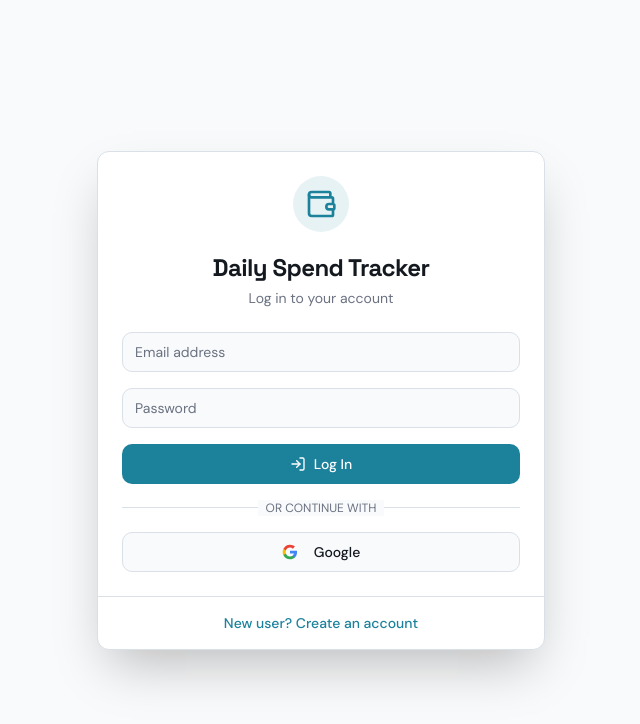
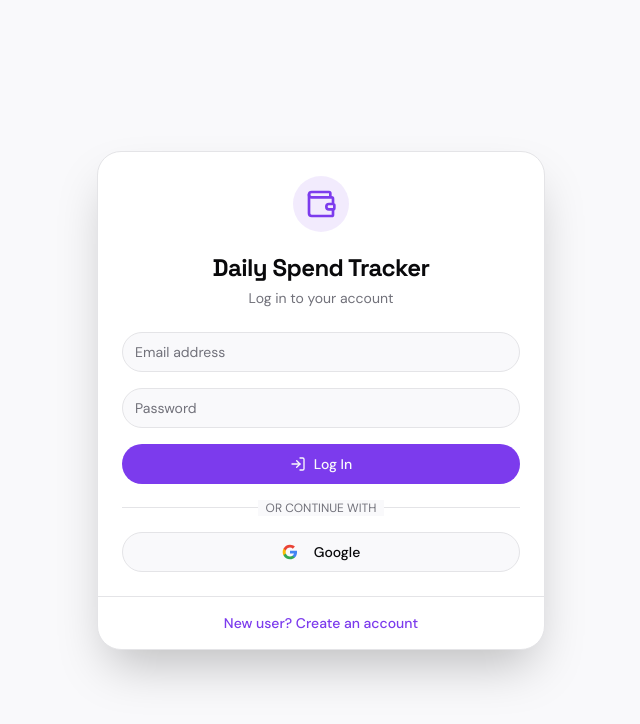
Before and after one commit to Hari1494/My_AI_Projetcs, a React (Vite) app: page /login in a window 1280 px wide. Shown: the top 724 px of the page, without its empty margins (319-959 px from the left). Built offline with nearby package versions, Linux system fonts and the light colour scheme; no server answers; the HTML template or start-up script is replaced by a standard one.

Commit message:
Branding: Add Daily Spender Logo, Vibrant Purple/Pink Gradients, and Glassmorphism

```diff
--- /dev/null
+++ b/src/components/Logo.tsx
@@ -0,0 +1,26 @@
+import { Wallet, Sparkles } from "lucide-react";
+
+const Logo = () => {
+  return (
+    <div className="flex items-center gap-2">
+      <div className="relative">
+        <div className="bg-gradient-to-tr from-primary to-pink-500 p-2 rounded-xl shadow-lg transform rotate-3">
+          <Wallet className="h-6 w-6 text-white" />
+        </div>
+        <div className="absolute -top-1 -right-1">
+          <Sparkles className="h-3 w-3 text-yellow-400 animate-pulse" />
+        </div>
+      </div>
+      <div className="flex flex-col -space-y-1">
+        <span className="font-display font-black text-xl tracking-tighter bg-gradient-to-r from-primary to-pink-500 bg-clip-text text-transparent italic">
+          DAILY
+        </span>
+        <span className="text-[10px] font-black uppercase tracking-[0.3em] text-muted-foreground opacity-50">
+          SPENDER
+        </span>
+      </div>
+    </div>
+  );
+};
+
+export default Logo;
--- a/src/index.css
+++ b/src/index.css
@@ -8,39 +8,40 @@ All colors MUST be HSL.
 
 @layer base {
   :root {
-    --background: 210 20% 98%;
-    --foreground: 220 20% 10%;
+    --background: 240 20% 98%;
+    --foreground: 240 10% 3.9%;
 
     --card: 0 0% 100%;
-    --card-foreground: 220 20% 10%;
+    --card-foreground: 240 10% 3.9%;
 
     --popover: 0 0% 100%;
-    --popover-foreground: 220 20% 10%;
+    --popover-foreground: 240 10% 3.9%;
 
-    --primary: 192 70% 36%;
-    --primary-foreground: 0 0% 100%;
+    --primary: 262 83% 58%;
+    --primary-foreground: 210 20% 98%;
 
-    --secondary: 210 20% 94%;
-    --secondary-foreground: 220 20% 10%;
+    --secondary: 240 4.8% 95.9%;
+    --secondary-foreground: 240 5.9% 10%;
 
-    --muted: 210 15% 93%;
-    --muted-foreground: 220 10% 46%;
+    --muted: 240 4.8% 95.9%;
+    --muted-foreground: 240 3.8% 46.1%;
 
-    --accent: 192 50% 92%;
-    --accent-foreground: 192 70% 26%;
+    --accent: 262 50% 95%;
+    --accent-foreground: 262 83% 48%;
 
-    --destructive: 0 72% 51%;
-    --destructive-foreground: 0 0% 100%;
+    --destructive: 0 84.2% 60.2%;
+    --destructive-foreground: 210 20% 98%;
 
-    --border: 214 20% 88%;
-    --input: 214 20% 88%;
-    --ring: 192 70% 36%;
+    --border: 240 5.9% 90%;
+    --input: 240 5.9% 90%;
+    --ring: 262 83% 58%;
 
-    --radius: 0.75rem;
+    --radius: 1.5rem;
 
-    --status-good: 142 60% 40%;
-    --status-moderate: 38 92% 50%;
-    --status-excess: 0 72% 51%;
+    --status-good: 142 76% 36%;
+    --status-moderate: 24 95% 53%;
+    --status-excess: 346 84% 61%;
+
 
     --sidebar-background: 0 0% 98%;
     --sidebar-foreground: 240 5.3% 26.1%;
@@ -97,6 +98,12 @@ All colors MUST be HSL.
   }
 
   body {
-    @apply bg-background text-foreground;
+    @apply bg-background text-foreground antialiased min-h-screen;
+    background-image:
+      radial-gradient(at 0% 0%, hsla(262, 83%, 58%, 0.05) 0px, transparent 50%),
+      radial-gradient(at 100% 0%, hsla(346, 84%, 61%, 0.05) 0px, transparent 50%),
+      radial-gradient(at 100% 100%, hsla(262, 83%, 58%, 0.05) 0px, transparent 50%),
+      radial-gradient(at 0% 100%, hsla(346, 84%, 61%, 0.05) 0px, transparent 50%);
   }
+
 }
--- a/src/pages/Index.tsx
+++ b/src/pages/Index.tsx
@@ -14,8 +14,8 @@ import { toast } from "sonner";
 import { useAuth } from "@/components/AuthProvider";
 import { signOut } from "firebase/auth";
 import { useNavigate } from "react-router-dom";
-
 import { motion, AnimatePresence, Variants } from "framer-motion";
+import Logo from "@/components/Logo";
 
 const container: Variants = {
   hidden: { opacity: 0 },
@@ -28,14 +28,14 @@ const container: Variants = {
 };
 
 const item: Variants = {
-  hidden: { opacity: 0, y: 10 },
+  hidden: { opacity: 0, y: 15 },
   show: {
     opacity: 1,
     y: 0,
     transition: {
       type: "spring",
-      stiffness: 300,
-      damping: 24
+      stiffness: 260,
+      damping: 20
     }
   }
 };
@@ -143,55 +143,69 @@ const Index = () => {
     >
       <div className="mx-auto max-w-md px-4 py-8">
         {/* Header */}
-        <motion.div variants={item} className="mb-6 flex items-center justify-between gap-2">
+        <motion.div variants={item} className="mb-8 flex items-center justify-between gap-2">
           {isAdmin ? (
-            <Button variant="ghost" size="icon" onClick={() => navigate("/admin")} title="Admin Panel" className="rounded-full shadow-sm">
-              <ShieldCheck className="h-5 w-5 text-primary" />
+            <Button variant="ghost" size="icon" onClick={() => navigate("/admin")} title="Admin Panel" className="rounded-2xl shadow-sm hover:scale-110 active:scale-95 transition-all">
+              <ShieldCheck className="h-6 w-6 text-primary" />
             </Button>
           ) : (
             <div className="w-10" />
           )}
 
           <div className="text-center flex-1">
-            <div className="inline-flex items-center gap-2 rounded-full bg-primary/10 px-4 py-1.5 mb-3">
-              <Wallet className="h-4 w-4 text-primary" />
-              <span className="text-sm font-bold text-primary">Tracker</span>
-            </div>
+            <Logo />
           </div>
 
           <div className="flex-1 flex justify-end">
-            <Button variant="ghost" size="icon" onClick={handleSignOut} title="Sign Out" className="rounded-full shadow-sm">
-              <LogOut className="h-5 w-5 text-muted-foreground" />
+            <Button variant="ghost" size="icon" onClick={handleSignOut} title="Sign Out" className="rounded-2xl shadow-sm hover:scale-110 active:scale-95 transition-all">
+              <LogOut className="h-6 w-6 text-muted-foreground/30" />
             </Button>
           </div>
         </motion.div>
 
-        <motion.div variants={item} className="text-center mb-8">
-          <h1 className="font-display text-4xl font-black text-foreground tracking-tight">
+        <motion.div variants={item} className="text-center mb-10">
+          <h1 className="font-display text-4xl font-black text-foreground tracking-tighter italic">
             Monthly Spending
           </h1>
-          <div className="flex items-center justify-center gap-2 mt-1">
-            <p className="text-xs text-muted-foreground truncate opacity-60">
+          <div className="flex items-center justify-center gap-2 mt-2">
+            <p className="text-xs text-muted-foreground truncate font-medium opacity-50">
               {user?.email}
             </p>
-            {isAdmin && <span className="text-[10px] uppercase font-bold text-primary px-1.5 py-0.5 bg-primary/10 rounded-full">Admin</span>}
+            {isAdmin && <span className="text-[9px] uppercase font-bold text-primary px-2 py-0.5 bg-primary/10 rounded-full border border-primary/20">Admin</span>}
           </div>
         </motion.div>
 
 
+
         {/* Monthly Total Card */}
         <motion.div variants={item} whileHover={{ scale: 1.02 }} transition={{ type: "spring", stiffness: 400, damping: 10 }}>
-          <Card className="mb-6 border-0 shadow-2xl bg-primary text-primary-foreground">
-            <CardContent className="pt-8 pb-8 text-center">
-              <p className="text-xs uppercase font-bold tracking-widest opacity-70 mb-2">This Month's Total</p>
-              <p className="font-display text-5xl font-black">₹{monthlyTotal.toLocaleString()}</p>
-              <div className="flex justify-center gap-8 mt-6 text-xs font-bold">
-                <span className="flex items-center gap-1.5"><Banknote className="h-4 w-4" /> Cash: ₹{cashTotal.toLocaleString()}</span>
-                <span className="flex items-center gap-1.5"><Smartphone className="h-4 w-4" /> Digital: ₹{digitalTotal.toLocaleString()}</span>
+          <Card className="mb-8 border-0 shadow-2xl bg-gradient-to-br from-primary via-indigo-600 to-pink-500 text-primary-foreground relative overflow-hidden group rounded-[2rem]">
+            <div className="absolute inset-0 bg-white/5 opacity-0 group-hover:opacity-100 transition-opacity" />
+            <div className="absolute -right-12 -top-12 p-8 opacity-10 rotate-12">
+              <Wallet className="h-48 w-48" />
+            </div>
+            <CardContent className="pt-10 pb-10 text-center relative z-10">
+              <p className="text-[10px] uppercase font-black tracking-[0.4em] opacity-80 mb-3">Total Monthly Budget</p>
+              <div className="flex items-baseline justify-center gap-1">
+                <span className="text-2xl font-black opacity-50 italic">₹</span>
+                <p className="font-display text-6xl font-black tracking-tighter drop-shadow-2xl">{monthlyTotal.toLocaleString()}</p>
+              </div>
+              <div className="flex justify-center gap-4 mt-8">
+                <div className="flex flex-col items-center gap-1 bg-white/10 px-5 py-2.5 rounded-2xl backdrop-blur-md border border-white/10">
+                  <Banknote className="h-4 w-4 opacity-70" />
+                  <span className="text-[9px] font-black uppercase tracking-widest opacity-60">Cash</span>
+                  <span className="text-sm font-black">₹{cashTotal.toLocaleString()}</span>
+                </div>
+                <div className="flex flex-col items-center gap-1 bg-white/10 px-5 py-2.5 rounded-2xl backdrop-blur-md border border-white/10">
+                  <Smartphone className="h-4 w-4 opacity-70" />
+                  <span className="text-[9px] font-black uppercase tracking-widest opacity-60">Digital</span>
+                  <span className="text-sm font-black">₹{digitalTotal.toLocaleString()}</span>
+                </div>
               </div>
             </CardContent>
           </Card>
         </motion.div>
+
 
         {/* Date Picker */}
         <motion.div variants={item} className="mb-6 flex justify-center">
```
